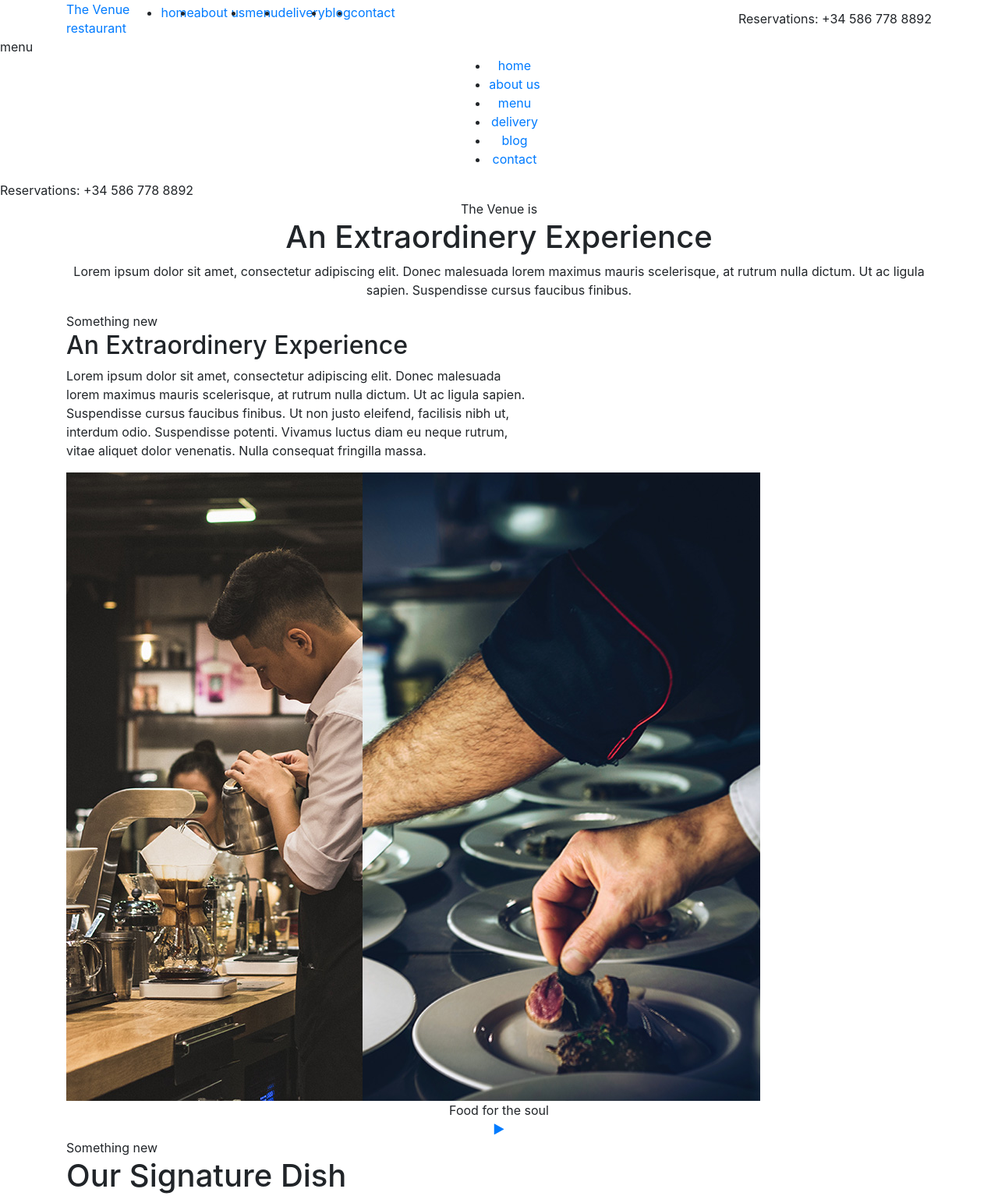
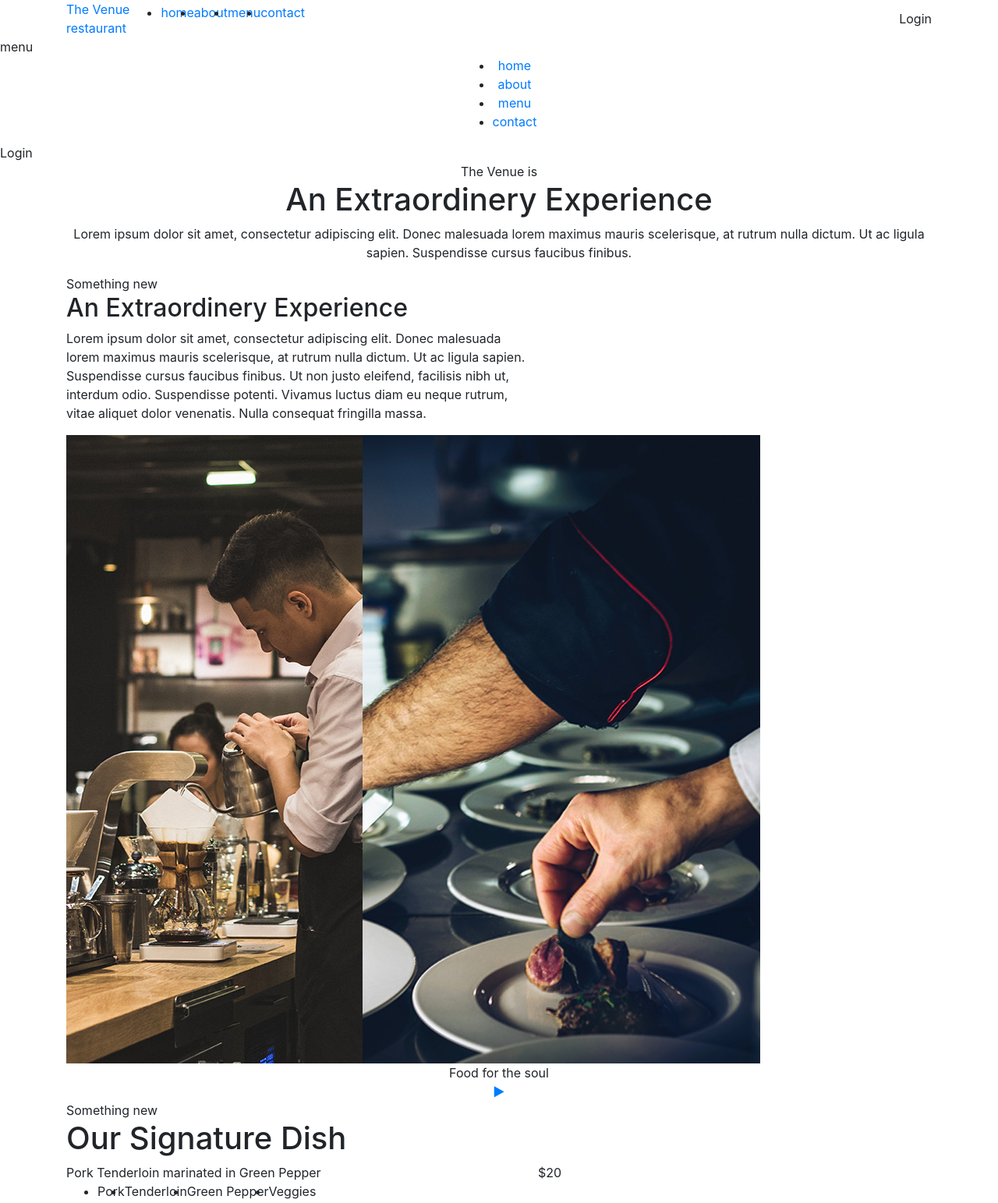
Before and after one commit to Tanjava/TheVenue, a Django app: template templates/index.html in a window 1280 px wide; the page is wider, and only the part inside the window is pictured. Shown: the top 1543 px of that part at 78% size. Run offline with Django 3.2, Linux system fonts and the light colour scheme; the template is opened without the code that fills it, so the values that code supplies are empty; parts of the project's set-up code (start-up, migrations or seed data) failed here and were passed over.

Commit message:
Add single-page navigation

```diff
--- a/templates/index.html
+++ b/templates/index.html
@@ -36,15 +36,14 @@
 						</div>
 						<nav class="main_nav">
 							<ul class="d-flex flex-row align-items-center justify-content-start">
-								<li><a href="index.html">home</a></li>
-								<li><a href="about.html">about us</a></li>
-								<li><a href="menu.html">menu</a></li>
-								<li><a href="#">delivery</a></li>
-								<li><a href="blog.html">blog</a></li>
-								<li><a href="contact.html">contact</a></li>
+								<li><a href="#home">home</a></li>
+								<li><a href="#about">about</a></li>
+								<li><a href="#themenu">menu</a></li>
+								<li><a href="#reservations">contact</a></li>
+								<!-- <li><a href="blog.html">Bookings</a></li> -->
 							</ul>
 						</nav>
-						<div class="reservations_phone ml-auto">Reservations: +34 586 778 8892</div>
+						<div class="reservations_phone ml-auto">Login</div>
 					</div>
 				</div>
 			</div>
@@ -73,20 +72,19 @@
 	<div class="menu trans_800">
 		<div class="menu_content d-flex flex-column align-items-center justify-content-center text-center">
 			<ul>
-				<li><a href="index.html">home</a></li>
-				<li><a href="about.html">about us</a></li>
-				<li><a href="menu.html">menu</a></li>
-				<li><a href="#">delivery</a></li>
-				<li><a href="blog.html">blog</a></li>
-				<li><a href="contact.html">contact</a></li>
-			</ul>
-		</div>
-		<div class="menu_reservations_phone ml-auto">Reservations: +34 586 778 8892</div>
+				<li><a href="#home">home</a></li>
+					<li><a href="#intro">about</a></li>
+					<li><a href="#sig">menu</a></li>
+					<li><a href="#reservations">contact</a></li>
+					<!-- <li><a href="blog.html">Bookings</a></li> -->
+				</ul>
+			</div>
+			<div class="menu_reservations_phone ml-auto">Login</div>
 	</div>
 
 	<!-- Home -->
 
-	<div class="home">
+	<div id="home" class="home">
 		<div class="parallax_background parallax-window" data-parallax="scroll" data-image-src="static/images/home.jpg" data-speed="0.8"></div>
 		<div class="home_container">
 			<div class="container">
@@ -108,7 +106,7 @@
 
 	<!-- Intro -->
 
-	<div class="intro">
+	<div id="about" class="intro">
 		<div class="container">
 			<div class="row">
 				<div class="col">
@@ -187,7 +185,7 @@
 
 	<!-- The Menu -->
 
-	<div class="themenu">
+	<div id="themenu" class="themenu">
 		<div class="container">
 			<div class="row">
 				<div class="col">
@@ -496,7 +494,7 @@
 
 	<!-- Reservations -->
 
-	<div class="reservations text-center">
+	<div id ="reservations" class="reservations text-center">
 		<div class="parallax_background parallax-window" data-parallax="scroll" data-image-src="static/images/reservations.jpg" data-speed="0.8"></div>
 		<div class="container">
 			<div class="row">
```
